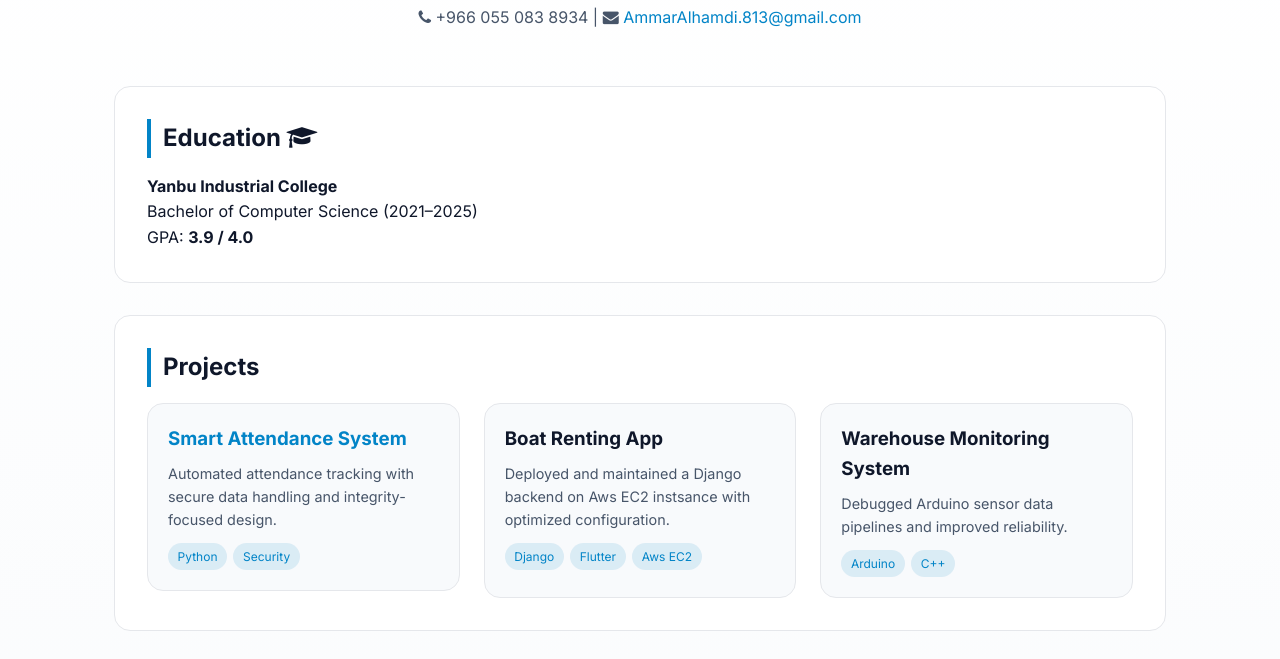
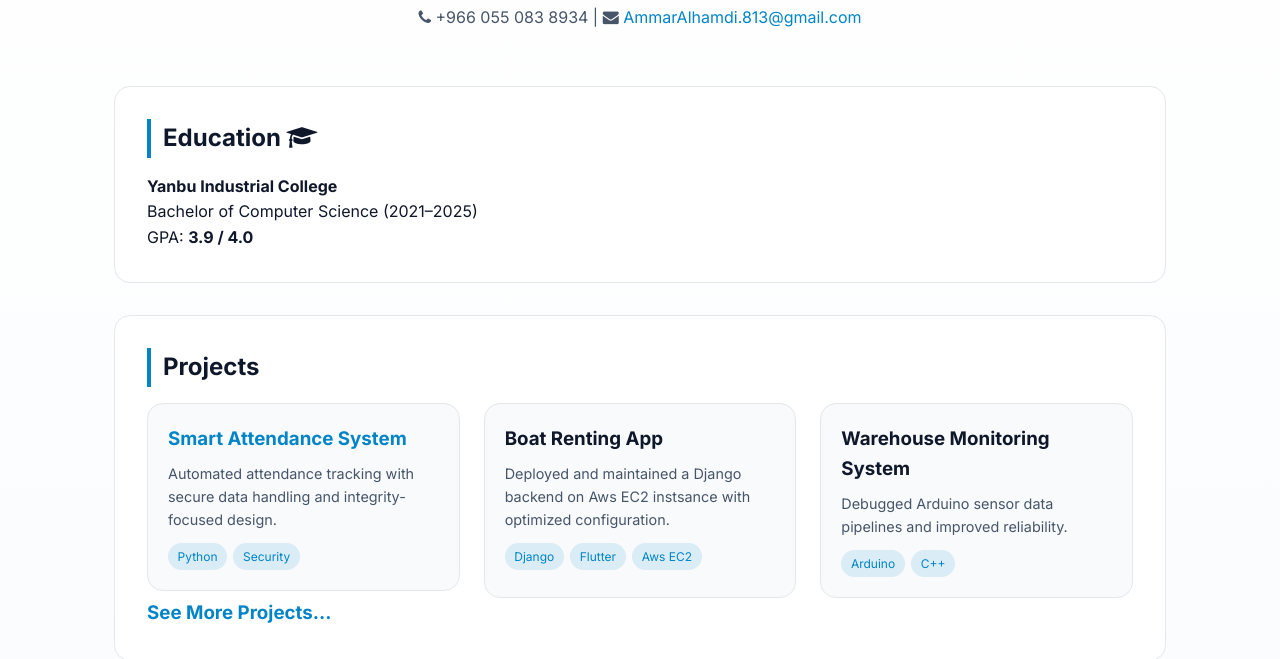
Before and after one commit to ammar813/GameServer, a website: page public/index.html in a window 1280 px wide. Shown: the part 149-808 px from the top of the page. Drawn offline with Linux system fonts and the light colour scheme.

Commit message:
some edits

```diff
--- a/public/index.html
+++ b/public/index.html
@@ -236,6 +236,8 @@
           </div>
         </div>
       </div>
+
+      <h3><a href="do later">See More Projects...</a></h3>
     </section>
 
 
```
Also changed, not shown: 1 other file.
